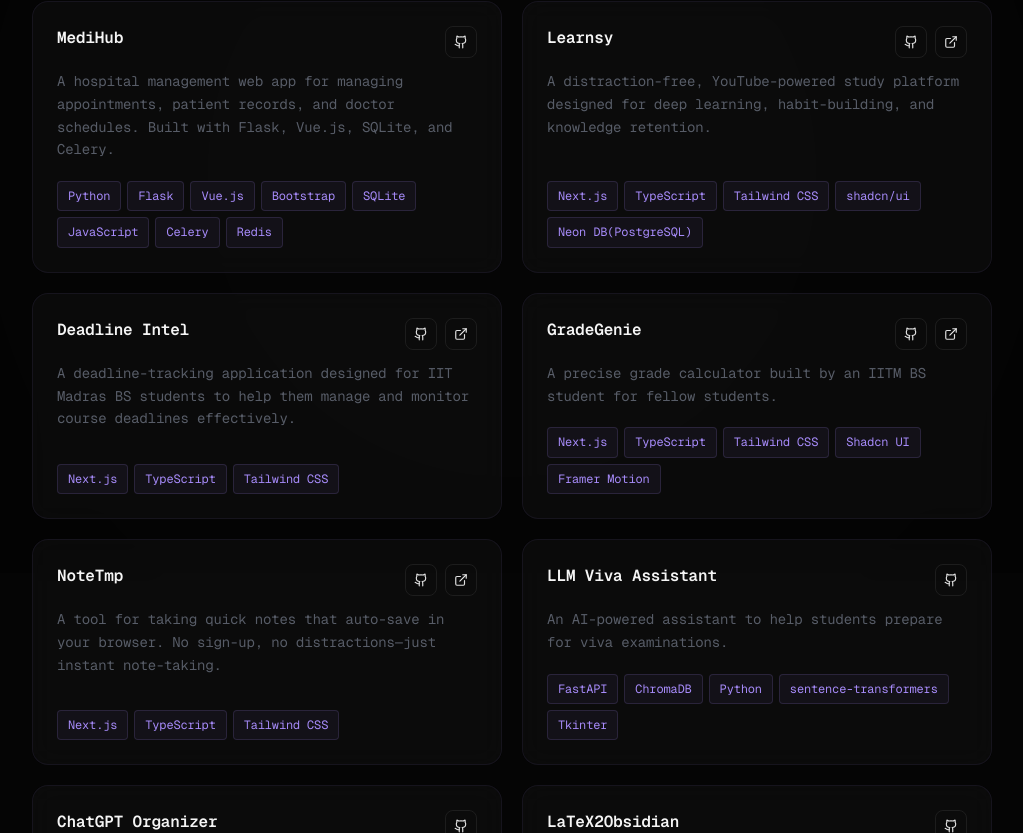
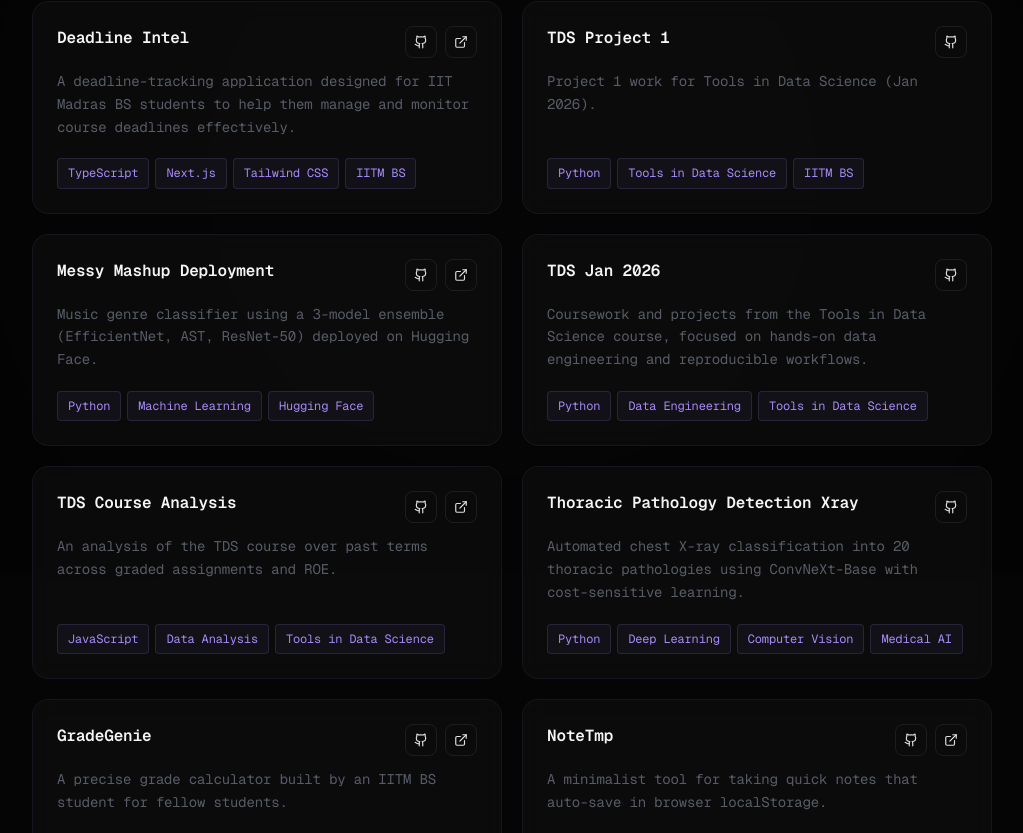
Before and after one commit to aloktripathi1/aloktripathi1.github.io, a Next.js app: page /projects in a window 1280 px wide. Shown: the part 227-1060 px from the top of the page, without its empty margins (128-1151 px from the left). Built offline with nearby package versions, Linux system fonts and the light colour scheme; no server answers.

Commit message:
Update projects and apply security dependency fixes

```diff
--- a/app/components/Navbar.tsx
+++ b/app/components/Navbar.tsx
@@ -16,6 +16,7 @@ export default function Navbar() {
   const [mounted, setMounted] = useState(false);
 
   useEffect(() => {
+    // eslint-disable-next-line react-hooks/set-state-in-effect
     setMounted(true);
   }, []);
 
--- a/app/components/ReadModeToggle.tsx
+++ b/app/components/ReadModeToggle.tsx
@@ -8,6 +8,7 @@ export default function ReadModeToggle() {
   const [mounted, setMounted] = useState(false);
 
   useEffect(() => {
+    // eslint-disable-next-line react-hooks/set-state-in-effect
     setMounted(true);
     const saved = localStorage.getItem("read-mode");
     if (saved === "true") {
--- a/app/page.tsx
+++ b/app/page.tsx
@@ -26,6 +26,7 @@ export default function Home() {
   const email = "aloktripathe@gmail.com";
 
   useEffect(() => {
+    // eslint-disable-next-line react-hooks/set-state-in-effect
     setMounted(true);
   }, []);
 
--- a/data/projects.ts
+++ b/data/projects.ts
@@ -10,70 +10,87 @@ export type Project = {
 
 export const projects: Project[] = [
   {
-    title: "MediHub",
-    description:
-      "A hospital management web app for managing appointments, patient records, and doctor schedules. Built with Flask, Vue.js, SQLite, and Celery.",
-      tags: ["Python", "Flask", "Vue.js", "Bootstrap", "SQLite", "JavaScript", "Celery", "Redis"],
-    repoLink: "https://github.com/aloktripathi1/hospital-management-system",
-  },
-  {
-    title: "Learnsy",
-    description:
-      "A distraction-free, YouTube-powered study platform designed for deep learning, habit-building, and knowledge retention.",
-      tags: ["Next.js", "TypeScript", "Tailwind CSS", "shadcn/ui", "Neon DB(PostgreSQL)"],
-    sourceLink: "https://learnsy.vercel.app",
-    repoLink: "https://github.com/aloktripathi1/Learnsy",
-  },
-  {
     title: "Deadline Intel",
     description:
       "A deadline-tracking application designed for IIT Madras BS students to help them manage and monitor course deadlines effectively.",
-    tags: ["Next.js", "TypeScript", "Tailwind CSS"],
+    tags: ["TypeScript", "Next.js", "Tailwind CSS", "IITM BS"],
     sourceLink: "https://deadline-intel.vercel.app",
     repoLink: "https://github.com/aloktripathi1/deadline-intel",
+  },
+  {
+    title: "TDS Project 1",
+    description:
+      "Project 1 work for Tools in Data Science (Jan 2026).",
+    tags: ["Python", "Tools in Data Science", "IITM BS"],
+    repoLink: "https://github.com/aloktripathi1/tds-project-1",
+  },
+  {
+    title: "Messy Mashup Deployment",
+    description:
+      "Music genre classifier using a 3-model ensemble (EfficientNet, AST, ResNet-50) deployed on Hugging Face.",
+    tags: ["Python", "Machine Learning", "Hugging Face"],
+    sourceLink: "https://huggingface.co/spaces/aloktripathi/music-genre-classifier",
+    repoLink: "https://github.com/aloktripathi1/messy-mashup-deployment",
+  },
+  {
+    title: "TDS Jan 2026",
+    description:
+      "Coursework and projects from the Tools in Data Science course, focused on hands-on data engineering and reproducible workflows.",
+    tags: ["Python", "Data Engineering", "Tools in Data Science"],
+    repoLink: "https://github.com/aloktripathi1/tds-jan-2026",
+  },
+  {
+    title: "TDS Course Analysis",
+    description:
+      "An analysis of the TDS course over past terms across graded assignments and ROE.",
+    tags: ["JavaScript", "Data Analysis", "Tools in Data Science"],
+    sourceLink: "https://tds-course-analysis.vercel.app",
+    repoLink: "https://github.com/aloktripathi1/tds-course-analysis",
+  },
+  {
+    title: "Thoracic Pathology Detection Xray",
+    description:
+      "Automated chest X-ray classification into 20 thoracic pathologies using ConvNeXt-Base with cost-sensitive learning.",
+    tags: ["Python", "Deep Learning", "Computer Vision", "Medical AI"],
+    repoLink: "https://github.com/aloktripathi1/thoracic-pathology-detection-xray",
   },
   {
     title: "GradeGenie",
     description:
       "A precise grade calculator built by an IITM BS student for fellow students.",
-      tags: ["Next.js", "TypeScript", "Tailwind CSS", "Shadcn UI", "Framer Motion"],
+    tags: ["TypeScript", "Next.js", "Tailwind CSS", "Shadcn UI", "Framer Motion"],
     sourceLink: "https://gradegenie.vercel.app",
     repoLink: "https://github.com/aloktripathi1/gradegenie",
   },
   {
     title: "NoteTmp",
     description:
-      "A tool for taking quick notes that auto-save in your browser. No sign-up, no distractions—just instant note-taking.",
-    tags: ["Next.js", "TypeScript", "Tailwind CSS"],
+      "A minimalist tool for taking quick notes that auto-save in browser localStorage.",
+    tags: ["TypeScript", "React", "Tailwind CSS"],
     sourceLink: "https://notetmp.vercel.app",
     repoLink: "https://github.com/aloktripathi1/NoteTmp",
   },
   {
-    title: "LLM Viva Assistant",
+    title: "MediHub",
     description:
-      "An AI-powered assistant to help students prepare for viva examinations.",
-      tags: ["FastAPI", "ChromaDB", "Python", "sentence-transformers", "Tkinter"],
-    repoLink: "https://github.com/aloktripathi1/llm-viva-assistant",
+      "A hospital management web app for managing appointments, patient records, and doctor schedules.",
+    tags: ["Python", "Flask", "Vue.js", "SQLite", "Celery", "Redis"],
+    repoLink: "https://github.com/aloktripathi1/Medihub",
   },
   {
-    title: "ChatGPT Organizer",
+    title: "PropManager",
     description:
-      "A free and open-source Chrome extension to organize your ChatGPT chats into custom folders, similar to the 'Projects' feature available only in the paid version of ChatGPT.",
-      tags: ["TypeScript", "JavaScript", "Chrome Extension", "HTML", "CSS"],
-    repoLink: "https://github.com/aloktripathi1/chatgpt-organizer",
+      "A property maintenance management app for tenants, managers, and technicians.",
+    tags: ["TypeScript", "React", "Supabase", "Tailwind CSS"],
+    sourceLink: "https://the-propmanager.vercel.app",
+    repoLink: "https://github.com/aloktripathi1/PropManager",
   },
   {
-    title: "LaTeX2Obsidian",
+    title: "Learnsy",
     description:
-      "A precision tool that converts messy ChatGPT-style LaTeX into clean, Obsidian-compatible MathJax syntax.",
-      tags: ["Next.js", "React", "Tailwind CSS", "TypeScript"],
-    repoLink: "https://github.com/aloktripathi1/latex2obsidian",
-  },
-  {
-    title: "ParkEase",
-    description:
-      "A multi-user 4-wheeler parking management system built with Python, Flask, Jinja, Bootstrap and SQLite.",
-      tags: ["Flask", "Python", "SQLite", "Bootstrap"],
-    repoLink: "https://github.com/aloktripathi1/vehicle-parking-app",
+      "A distraction-free, YouTube-powered study platform designed for deep learning and knowledge retention.",
+    tags: ["TypeScript", "Next.js", "Tailwind CSS", "shadcn/ui"],
+    sourceLink: "https://learnsy.vercel.app",
+    repoLink: "https://github.com/aloktripathi1/Learnsy",
   },
 ];
--- a/package.json
+++ b/package.json
@@ -10,12 +10,12 @@
     "lint": "eslint"
   },
   "dependencies": {
-    "@next/third-parties": "^16.0.7",
+    "@next/third-parties": "^16.2.2",
     "@vercel/analytics": "^1.6.1",
     "contentlayer2": "^0.5.8",
     "date-fns": "^4.1.0",
     "lucide-react": "^0.555.0",
-    "next": "16.0.7",
+    "next": "16.2.2",
     "next-contentlayer2": "^0.5.8",
     "react": "19.2.0",
     "react-dom": "19.2.0",
@@ -33,7 +33,7 @@
     "@types/react": "^19",
     "@types/react-dom": "^19",
     "eslint": "^9",
-    "eslint-config-next": "16.0.6",
+    "eslint-config-next": "16.2.2",
     "tailwindcss": "^4",
     "typescript": "^5"
   }
```
Also changed, not shown: 1 other file (tests, documents, lock files or other folders).
